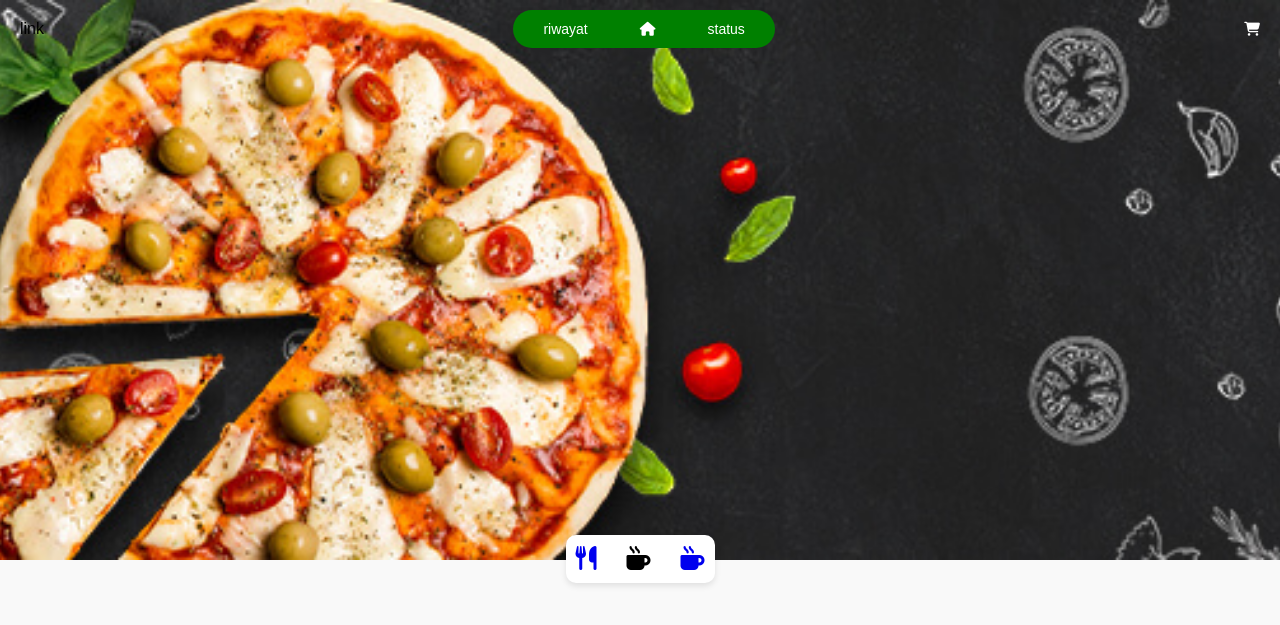
After one commit to Siapahayooo/restoran, a PHP site: page /user/header.php in a window 1280 px wide. The commit adds this page. Shown: the top 625 px of the page. Run offline with PHP 8.4, Linux system fonts and the light colour scheme.

Commit message:
Enhance UI/UX: Update styles, add new images, and restructure pages for better user experience

```diff
--- a/admin/tambah_menu.php
+++ b/admin/tambah_menu.php
@@ -41,6 +41,12 @@ if (!isset($_SESSION['username']) || $_SESSION['role'] != 'admin') {
     </div>
 
     <style>
+body {
+    font-family: 'Segoe UI', Tahoma, Geneva, Verdana, sans-serif;
+    background-color: #f4f4f4;
+    margin: 0;
+    padding: 20px;
+}
 .admin-container {
     width: 50%;
     margin: 0 auto;
--- a/fitur/bestseller.php
+++ b/fitur/bestseller.php
@@ -10,13 +10,13 @@
   <h2>Menu Unggulan Kami</h2>
   <div class="menu-grid">
     <div class="menu-card">
-      <img src="image/assets/pg" alt="Mie Pedas">
+      <img src="image/assets/nasi goreng.jpg" alt="Mie Pedas">
       <h4>Mie Pedas Gila</h4>
       <p>Mie dengan level pedas sesuai selera Anda.</p>
       <span class="harga">Rp 20.000</span>
     </div>
     <div class="menu-card">
-      <img src="image/assets/" alt="Es Kopi">
+      <img src="image/assets/nasi goreng.jpg" alt="Es Kopi">
       <h4>Es Kopi Susu</h4>
       <p>Kopi segar dengan susu kental manis premium.</p>
       <span class="harga">Rp 18.000</span>
--- a/index.php
+++ b/index.php
@@ -43,8 +43,6 @@
 <body>
 <!-- Navbar -->
 <?php include 'fitur/navbar.php'; ?>
-<!-- Slide -->
-<?php include 'fitur/slide.php'; ?>
 
 <!-- Hero Section -->
 <section class="hero">
--- /dev/null
+++ b/user/header.php
@@ -0,0 +1,31 @@
+<!DOCTYPE html>
+<html lang="id">
+<head>
+    <meta charset="UTF-8">
+    <meta name="viewport" content="width=device-width, initial-scale=1.0">
+    <title>Restoran Lezat</title>
+    <link rel="stylesheet" href="https://cdnjs.cloudflare.com/ajax/libs/font-awesome/6.4.0/css/all.min.css">
+    <link rel="stylesheet" href="style-index.css">
+</head>
+<body>
+<div class="background">
+    <div class="navbar">
+        link
+        <div class="menu-nav" >
+            <a href="riwayat.php">riwayat</a>
+            <a href="../logout.php"><i class="fa-solid fa-house"></i></a>
+            <a href="status_pesanan.php">status</a>
+        </div>
+        <div class="cart-nav">
+        <a href="keranjang.php"><i class="fa fa-shopping-cart"></i></a>
+        </div>
+    </div>
+</div>
+    <div class="kategori">
+        <button><a href="menu_user.php"><i class="fa-solid fa-utensils"></i></a></button>
+        <button><i class="fa-solid fa-mug-hot"></i></button>
+        <button><a href="minuman.php"><i class="fa-solid fa-mug-hot"></i></a></button>
+    </div>
+
+</body>
+</html>
--- /dev/null
+++ b/user/style-index.css
@@ -0,0 +1,93 @@
+* {
+
+    margin: 0;
+    padding: 0;
+}
+
+body {
+    font-family: sans-serif;
+    background-color: #f9f9f9;
+}
+
+.background {
+    width: 100%;
+    height: 70vh;
+    top: 0;
+    left: 0;
+    background-image: url('../image/assets/banner-4.jpg');
+    background-size: cover;
+    background-position: center;
+    z-index: -1;
+}
+
+.navbar {
+    display: flex;
+    justify-content: space-between;
+    align-items: center;
+    background: transparent;
+    padding: 10px 20px;
+}
+
+.menu-nav {
+    display: flex;
+    gap: 20px;
+    align-items: center;
+    background-color: green;
+    border-radius: 20px;
+    padding: 5px 14px;
+}
+
+.menu-nav a {
+    text-decoration: none;
+    color: white;
+    padding: 6px 16px;
+    font-size: 14px;
+}
+
+.menu-nav a:hover {
+    text-decoration: underline;
+}
+
+.cart-nav a {
+    text-decoration: none;
+    color: white;
+    font-size: 14px;
+}
+
+.cart-nav {
+    display: flex;
+    align-items: center;
+    gap: 20px;
+}
+
+.kategori {
+    display: flex;
+    justify-content: center;
+    margin-top: -25px;
+    gap: 30px;
+    padding: 10px;
+    background: white;
+    border-radius: 10px;
+    width: fit-content;
+    margin-left: auto;
+    margin-right: auto;
+    box-shadow: 0 3px 6px rgba(0,0,0,0.1);
+}
+
+.kategori button {
+    background: none;
+    border: none;
+    font-size: 24px;
+    cursor: pointer;
+    color: black;
+}
+
+.kategori button:hover {
+    color: #4CAF50;
+}
+
+
+.kategori .active {
+    border-bottom: 3px solid #4CAF50;
+    color: green;
+}
```
Also changed, not shown: fitur/slide.php (+35 -44 lines), user/keranjang.php (+62 -3 lines), user/menu_user.php (+76 -26 lines), user/minuman.php (+76 -21 lines), user/style-user.css (deleted, +0 -144 lines), image/assets/la.jpg (added), image/assets/slide (1).png (added), image/assets/slide (2).png (added), image/assets/slide (3).png (added), image/assets/thaitea.jpg (deleted), upload/banner-4.jpg (added).
